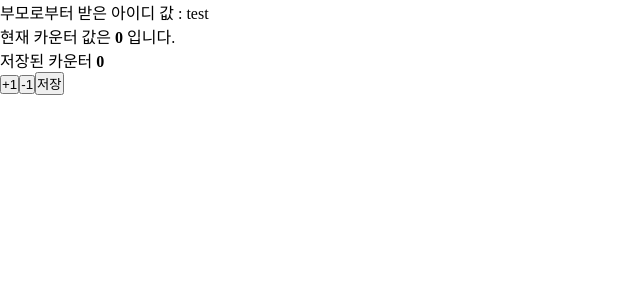
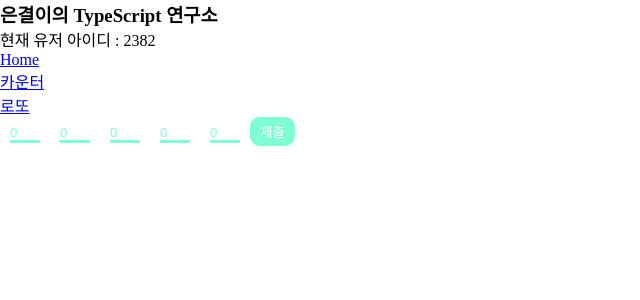
Before and after one commit to eungyeole/typescript-study, a React (Create React App) app: page /lotto in a window 1280 px wide. Shown: the top 300 px of the page, without its empty margins (0-640 px from the left). Built offline with nearby package versions, Linux system fonts and the light colour scheme.

Commit message:
[ADD] Lotto

```diff
--- a/src/App.tsx
+++ b/src/App.tsx
@@ -2,12 +2,25 @@ import React, {useEffect, useReducer} from 'react';
 import './App.css';
 import Practice from "./components/Practice"
 import Counter from "./components/Counter"
+import Lotto from "./components/Lotto"
+import { BrowserRouter as Router, Switch, Route, Link } from 'react-router-dom';
 
 function App() {
   return (
     <>
-      <Practice id="test" name={()=>{console.log("test")}}></Practice>
-      <Counter></Counter>
+      <h3>은결이의 TypeScript 연구소</h3>
+      <Practice id={Math.floor(Math.random() * 3000)+1} name={()=>{console.log("test")}}></Practice>
+      <Router>
+        <ul>
+          <li><Link to="/">Home</Link></li>
+          <li><Link to="/counter">카운터</Link></li>
+          <li><Link to="/lotto">로또</Link></li>
+        </ul>
+        <Switch>
+          <Route exact path="/counter" component={Counter}></Route>
+          <Route exact path="/lotto" component={Lotto}></Route>
+        </Switch>
+      </Router>
     </>
   )
 }
--- /dev/null
+++ b/src/components/Lotto.tsx
@@ -0,0 +1,35 @@
+import React, { useState } from "react"
+import * as S from "./styles"
+interface inputNum{
+    first: number,
+    second: number,
+    third: number,
+    fourth: number,
+    fifth: number,
+}
+function Lotto(){
+    const [Input, setInput] = useState<inputNum>({first: 0, second: 0, third: 0, fourth: 0, fifth: 0});
+    function inputhandler(e : React.ChangeEvent<HTMLInputElement>){
+        const { value, name } = e.target;
+        if(parseInt(value)>9){
+            setInput({...Input, [name]:9})
+        }else{
+            setInput({...Input, [name]:value})
+        }
+        console.log(e.target.value);
+    }
+    function onSubmit(){
+
+    }
+    return(
+        <>
+            <S.LottoInput max="9" name="first" type="number" onChange={inputhandler} value={Input.first} ></S.LottoInput>
+            <S.LottoInput max="9" name="second" type="number" onChange={inputhandler} value={Input.second} ></S.LottoInput>
+            <S.LottoInput max="9" name="third" type="number" onChange={inputhandler} value={Input.third} ></S.LottoInput>
+            <S.LottoInput max="9" name="fourth" type="number" onChange={inputhandler} value={Input.fourth} ></S.LottoInput>
+            <S.LottoInput max="9" name="fifth" type="number" onChange={inputhandler} value={Input.fifth} ></S.LottoInput>
+            <S.LottoButton>제출</S.LottoButton>
+        </>
+    )
+}
+export default Lotto;
--- a/src/components/Practice.tsx
+++ b/src/components/Practice.tsx
@@ -1,7 +1,7 @@
 import React, { useEffect, useState } from "react"
 interface ButtonType{
     name():void;
-    id: String;
+    id: number;
 }
 function merge<A, B>(a: A, b: B): A | B {
     return {
@@ -17,7 +17,7 @@ const Button: React.FC<ButtonType> = ({name,id})=>{
     },[])
     return(
         <>
-            <p>부모로부터 받은 아이디 값 : {id}</p>
+            <p>현재 유저 아이디 : {id}</p>
         </>
     )
 }
--- /dev/null
+++ b/src/components/styles.tsx
@@ -0,0 +1,18 @@
+import styled from 'styled-components';
+export const LottoInput = styled.input`
+    width: 30px;
+    border: none;
+    outline: none;
+    border-bottom: 3px solid aquamarine;
+    color: aquamarine;
+    margin: 0 10px;
+`
+export const LottoButton = styled.button`
+    outline: none;
+    border: none;
+    background-color: aquamarine;
+    color: white;
+    padding: 5px 10px;
+    border-radius: 10px;
+    cursor: pointer;
+`
```
